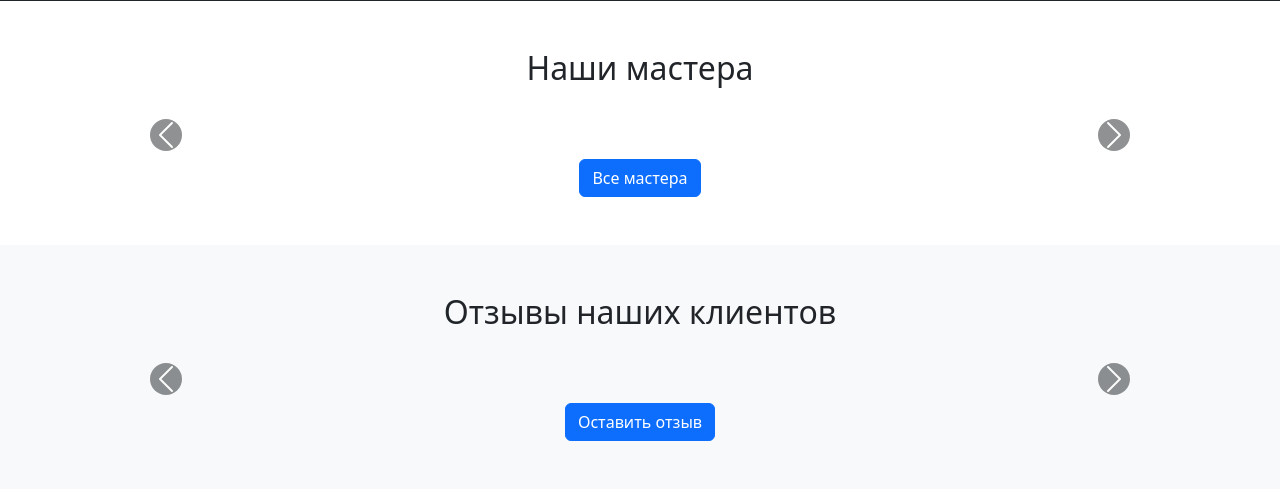
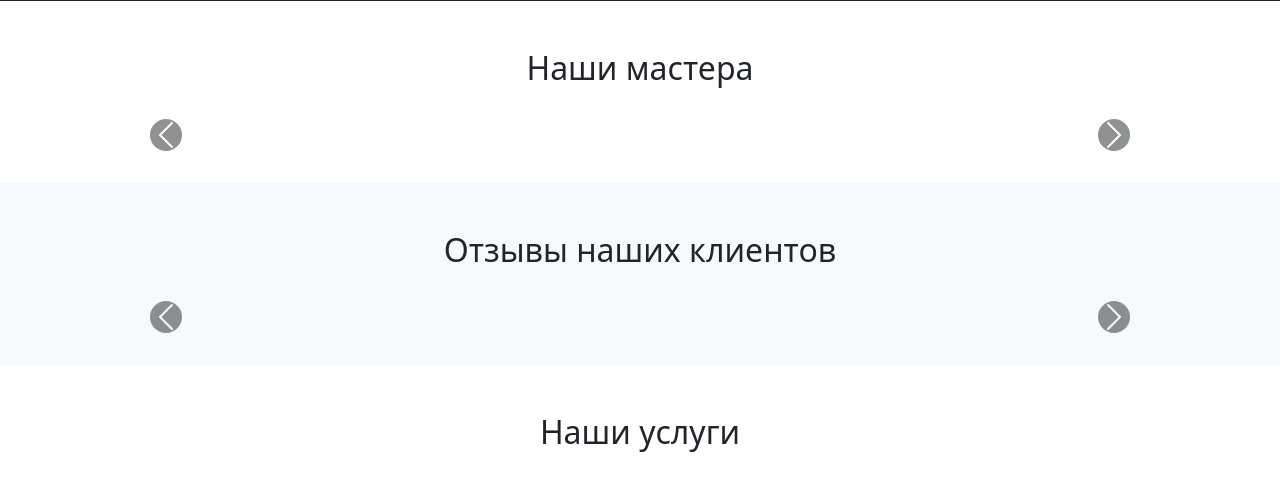
Before and after one commit to AlikOsta/BarberShop, a Django app: page / in a window 1280 px wide. Shown: the part 1407-1907 px from the top of the page. Run offline with Django 4.2, Linux system fonts and the light colour scheme; data that the repository does not hold is empty; parts of the project's set-up code (start-up, migrations or seed data) failed here and were passed over.

Commit message:
css настройка

```diff
--- a/app/templates/app/main.html
+++ b/app/templates/app/main.html
@@ -90,10 +90,12 @@
 <section id="masters" class="py-5">
     <div class="container">
         <h2 class="text-center mb-5">Наши мастера</h2>
-        <div class="position-relative">
-            <div class="row masters-carousel">
+        <div id="mastersCarousel" class="carousel slide" data-bs-ride="carousel">
+            <div class="carousel-inner">
                 {% for master in masters %}
-                <div class="col">
+                <div class="carousel-item {% if forloop.first %}active{% endif %}">
+                    <div class="row justify-content-center">
+                        <div class="col-md-4">
                             <a href="{% url 'app:master_detail' master.pk %}" class="text-decoration-none">
                                 <div class="card h-100 border-0 shadow-sm">
                                     <div class="card-body text-center">
@@ -105,37 +107,38 @@
                                             {% endif %}
                                         </div>
                                         <h5 class="card-title text-dark">{{ master.first_name }} {{ master.last_name }}</h5>
-                                <p class="text-muted">Стаж работы: 5 лет</p>
                                     </div>
                                 </div>
                             </a>
                         </div>
+                    </div>
+                </div>
                 {% endfor %}
             </div>
-            <button class="carousel-control-prev" type="button" data-bs-target=".masters-carousel" data-bs-slide="prev">
+            <button class="carousel-control-prev" type="button" data-bs-target="#mastersCarousel" data-bs-slide="prev">
                 <span class="carousel-control-prev-icon bg-dark rounded-circle" aria-hidden="true"></span>
                 <span class="visually-hidden">Предыдущий</span>
             </button>
-            <button class="carousel-control-next" type="button" data-bs-target=".masters-carousel" data-bs-slide="next">
+            <button class="carousel-control-next" type="button" data-bs-target="#mastersCarousel" data-bs-slide="next">
                 <span class="carousel-control-next-icon bg-dark rounded-circle" aria-hidden="true"></span>
                 <span class="visually-hidden">Следующий</span>
             </button>
         </div>
-        <div class="text-center mt-4">
-            <a href="{% url 'app:master_list' %}" class="btn btn-primary">Все мастера</a>
-        </div>
     </div>
 </section>
 
+
 <!-- Отзывы -->
-<section class="py-5 bg-light">
+<section id="reviews" class="py-5 bg-light">
     <div class="container">
         <h2 class="text-center mb-5">Отзывы наших клиентов</h2>
-        <div class="position-relative">
-            <div class="row reviews-carousel">
+        <div id="reviewsCarousel" class="carousel slide" data-bs-ride="carousel">
+            <div class="carousel-inner">
                 {% for review in reviews %}
                 {% if review.status == 3 %}
-                <div class="col">
+                <div class="carousel-item {% if forloop.first %}active{% endif %}">
+                    <div class="row justify-content-center">
+                        <div class="col-md-6">
                             <div class="card h-100 border-0 shadow-sm">
                                 <div class="card-body">
                                     <div class="d-flex align-items-center mb-3">
@@ -159,23 +162,23 @@
                                 </div>
                             </div>
                         </div>
+                    </div>
+                </div>
                 {% endif %}
                 {% endfor %}
             </div>
-            <button class="carousel-control-prev" type="button" data-bs-target=".reviews-carousel" data-bs-slide="prev">
+            <button class="carousel-control-prev" type="button" data-bs-target="#reviewsCarousel" data-bs-slide="prev">
                 <span class="carousel-control-prev-icon bg-dark rounded-circle" aria-hidden="true"></span>
                 <span class="visually-hidden">Предыдущий</span>
             </button>
-            <button class="carousel-control-next" type="button" data-bs-target=".reviews-carousel" data-bs-slide="next">
+            <button class="carousel-control-next" type="button" data-bs-target="#reviewsCarousel" data-bs-slide="next">
                 <span class="carousel-control-next-icon bg-dark rounded-circle" aria-hidden="true"></span>
                 <span class="visually-hidden">Следующий</span>
             </button>
         </div>
-        <div class="text-center mt-4">
-            <a href="{% url 'app:reviews' %}" class="btn btn-primary">Оставить отзыв</a>
-        </div>
     </div>
 </section>
+
 
 <!-- Услуги -->
 <section id="services" class="py-5">
@@ -287,19 +290,6 @@
 {% block scripts %}
 <script>
 document.addEventListener('DOMContentLoaded', function() {
-    // Инициализация карусели мастеров
-    const mastersCarousel = new bootstrap.Carousel(document.querySelector('.masters-carousel'), {
-        interval: false,
-        wrap: true,
-        slide: true
-    });
-
-    // Инициализация карусели отзывов
-    const reviewsCarousel = new bootstrap.Carousel(document.querySelector('.reviews-carousel'), {
-        interval: false,
-        wrap: true,
-        slide: true
-    });
 
     // Динамическая загрузка услуг
     const masterSelect = document.getElementById('id_master');
```
Also changed, not shown: requirements.txt (added, +7 -0 lines). Lines whose indentation alone changed are shown as unchanged.
